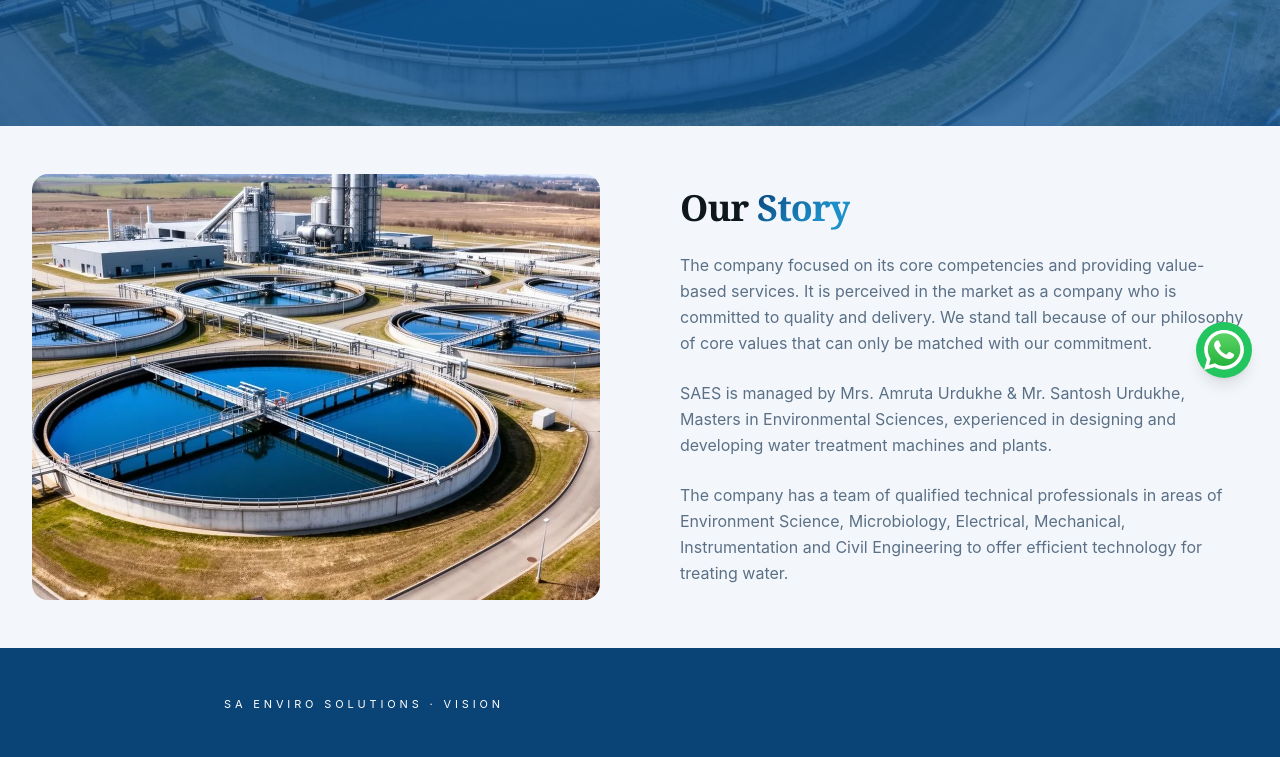
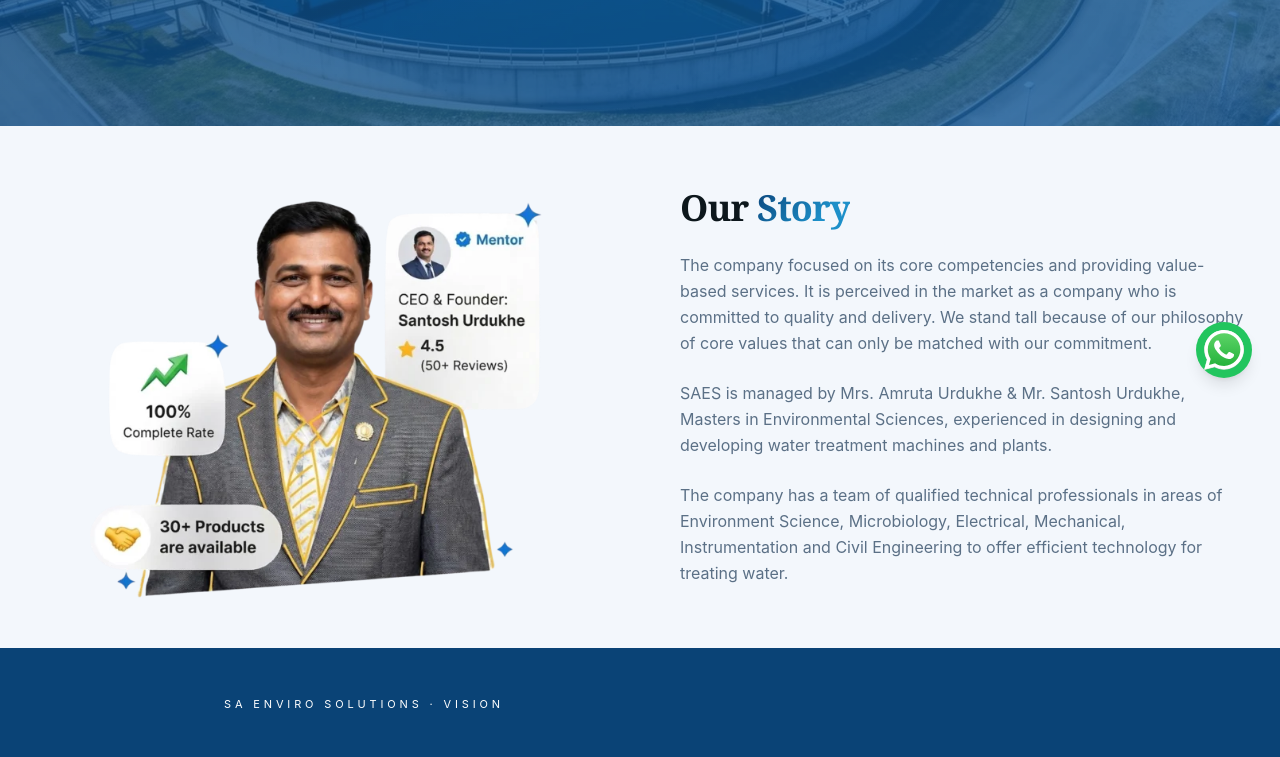
Before and after one commit to Sumeet1885/sa-enviro, a React (Vite) app: page /about in a window 1280 px wide. Shown: the part 406-1163 px from the top of the page. Built offline with nearby package versions, Linux system fonts and the light colour scheme.

Commit message:
Reduce the ABout Img and also fix the comment and reduce the animation of the about

```diff
--- a/src/components/home/ServicesSection.tsx
+++ b/src/components/home/ServicesSection.tsx
@@ -30,7 +30,7 @@ export const ServicesSection = () => {
           </AnimatedSection>
         </div>
 
-        <div className="section-padding bg-background line-clamp-3">
+        <div className="section-padding bg-background">
         <div className="container-wide">
           <div className="grid  md:grid-cols-2 lg:grid-cols-3 gap-8 ">
             {featuredServices.map((service) => (
--- a/src/components/motion/AnimatedSection.tsx
+++ b/src/components/motion/AnimatedSection.tsx
@@ -12,23 +12,23 @@ interface AnimatedSectionProps {
 
 const variants: Record<string, Variants> = {
   up: {
-    hidden: { opacity: 0, y: 20 },
+    hidden: { opacity: 0, y: 40 },
     visible: { opacity: 1, y: 0 },
   },
   down: {
-    hidden: { opacity: 0, y: -20 },
+    hidden: { opacity: 0, y: -40 },
     visible: { opacity: 1, y: 0 },
   },
   left: {
-    hidden: { opacity: 0, x: -20 },
+    hidden: { opacity: 0, x: -40 },
     visible: { opacity: 1, x: 0 },
   },
   right: {
-    hidden: { opacity: 0, x: 20 },
+    hidden: { opacity: 0, x: 40 },
     visible: { opacity: 1, x: 0 },
   },
   scale: {
-    hidden: { opacity: 0, scale: 0.95 },
+    hidden: { opacity: 0, scale: 0.92 },
     visible: { opacity: 1, scale: 1 },
   },
 };
@@ -39,7 +39,7 @@ export const AnimatedSection = ({
   delay = 0,
   direction = "up",
   once = true,
-  amount = 0.05,
+  amount = 0.2,
 }: AnimatedSectionProps) => {
   const ref = useRef<HTMLDivElement>(null);
   const [isMobile, setIsMobile] = useState(false);
@@ -54,7 +54,7 @@ export const AnimatedSection = ({
   const isInView = useInView(ref, {
     once,
     amount,
-    margin: "0px 0px -150px 0px",
+    margin: "0px 0px -60px 0px",
   });
 
   if (isMobile) {
@@ -72,9 +72,9 @@ export const AnimatedSection = ({
       animate={isInView ? "visible" : "hidden"}
       variants={variants[direction]}
       transition={{
-        duration: 0.4,
+        duration: 0.6,
         delay,
-        ease: "easeOut",
+        ease: [0.25, 0.1, 0.25, 1],
       }}
       className={className}
     >
--- a/src/pages/About.tsx
+++ b/src/pages/About.tsx
@@ -10,6 +10,7 @@ import {
 } from "@/components/motion";
 import { aboutData, seoData } from "@/constants/siteData";
 import aboutImage from "@/assets/about-hero.webp";
+import Profile from "@/assets/About.webp"
 import { VisionSection } from "@/components/Sections/VisionSection";
 
 const About = () => {
@@ -48,9 +49,9 @@ const About = () => {
             <AnimatedSection direction="left">
               <div className="aspect-[4/3] rounded-2xl overflow-hidden shadow-water">
                 <img
-                  src={aboutImage}
+                  src={Profile}
                   alt="Our Facility"
-                  className="w-full h-full object-cover"
+                  className="w-full h-full object-contain"
                   loading="lazy"
                 />
               </div>
```
Also changed, not shown: src/assets/About.webp (added), 1 other file (tests, documents, lock files or other folders).
